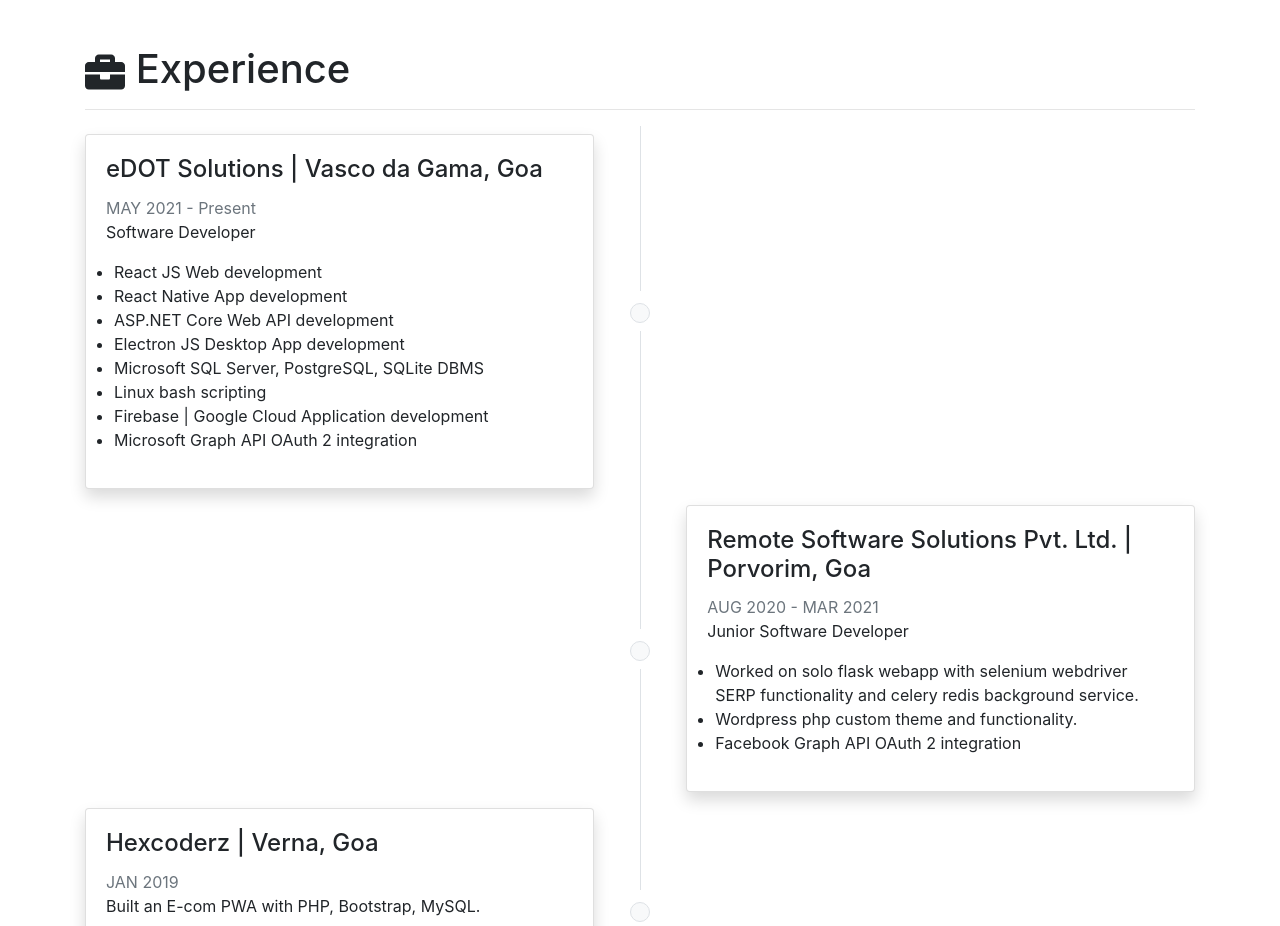
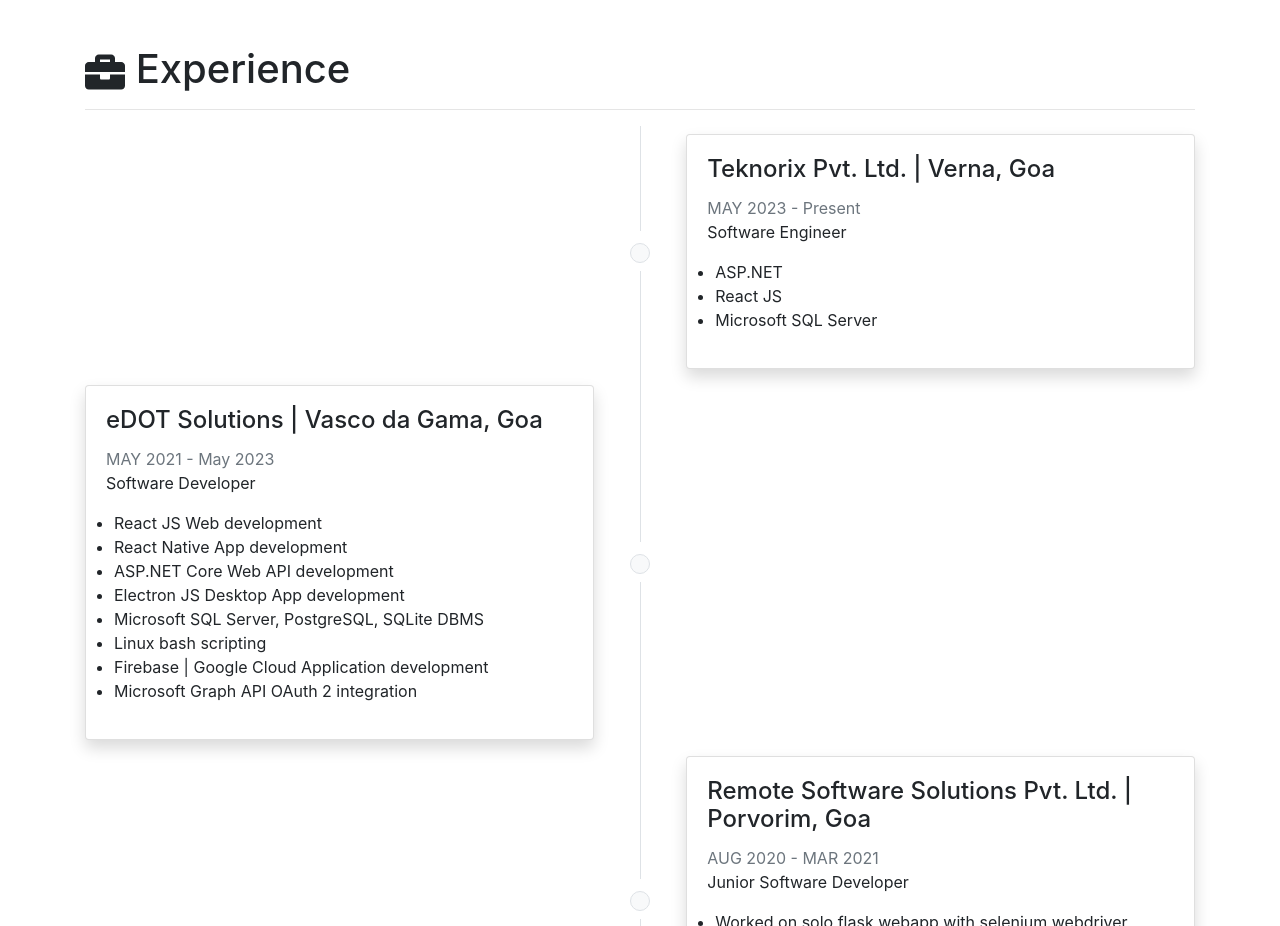
Before and after one commit to SiddharthPrakashan/resume, a website built with webpack: page index.html in a window 1280 px wide. Shown: the part 780-1706 px from the top of the page. Built offline with nearby package versions, Linux system fonts and the light colour scheme; files whose address does not match are found by name.

Commit message:
added new company

```diff
--- a/index.html
+++ b/index.html
@@ -96,6 +96,42 @@
             Experience
           </h1>
           <hr>
+          <!-- timeline item 4 -->
+          <div class="row no-gutters">
+            <div class="col-sm"> <!--spacer--> </div>
+            <!-- timeline item 1 center dot -->
+            <div class="col-sm-1 text-center flex-column d-none d-sm-flex">
+              <div class="row h-50">
+                <div class="col border-right">&nbsp;</div>
+                <div class="col">&nbsp;</div>
+              </div>
+              <p class="m-2">
+                <span class="badge badge-pill bg-light border">&nbsp;</span>
+              </p>
+              <div class="row h-50">
+                <div class="col border-right">&nbsp;</div>
+                <div class="col">&nbsp;</div>
+              </div>
+            </div>
+            <!-- timeline item 1 event content -->
+            <div class="col-sm py-2">
+              <div class="card shadow">
+                <div class="card-body">
+                  <h2 class="card-title">Teknorix Pvt. Ltd. | Verna, Goa</h2>
+                  <p class="card-text">
+                    <span class="text-muted">MAY 2023 - Present</span> <br>
+                      Software Engineer
+                    <ul class="px-2">
+                      <li class="">ASP.NET</li>
+                      <li class="">React JS</li>
+                      <li class="">Microsoft SQL Server</li>
+                    </ul>
+                  </p>
+                </div>
+              </div>
+            </div>
+          </div>
+          <!--/row-->
           <!-- timeline item 3 -->
           <div class="row no-gutters">
             <div class="col-sm py-2">
@@ -103,7 +139,7 @@
                 <div class="card-body">
                   <h2 class="card-title">eDOT Solutions | Vasco da Gama, Goa</h2>
                   <p class="card-text">
-                    <span class="text-muted">MAY 2021 - Present</span> <br>
+                    <span class="text-muted">MAY 2021 - May 2023</span> <br>
                     Software Developer
                     <ul class="px-2">
                       <li class="">React JS Web development</li>
```
